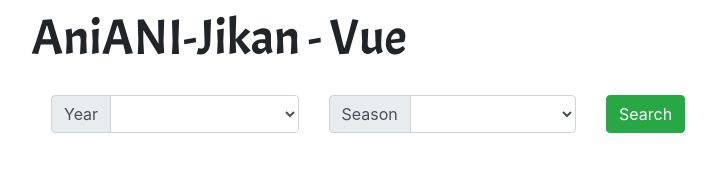
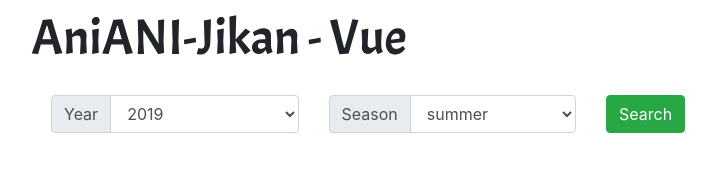
Before and after one commit to Sabin-Gurung/aniani-jikan-vue, a Vue app in the folder client/: page /home in a window 1280 px wide. Shown: the top 185 px of the page, without its empty margins (49-765 px from the left). Built offline with nearby package versions, Linux system fonts and the light colour scheme.

Commit message:
default value for search bar

```diff
--- a/client/src/components/AnimeLanding.vue
+++ b/client/src/components/AnimeLanding.vue
@@ -94,9 +94,9 @@
     }
   },
   created(){
-    this.loadInfo();
   },
   mounted(){
+    this.loadInfo();
   }
 }
 </script>
--- a/client/src/components/SearchBar.vue
+++ b/client/src/components/SearchBar.vue
@@ -29,7 +29,7 @@
 export default {
     data(){
         return {
-            season : "",
+            season : "summer",
             year : "",
             yearList : []
         }
@@ -46,6 +46,7 @@
             years.push(i);
         }
         this.yearList = years;
+        this.year = years[0];
     }
 }
 </script>
```
